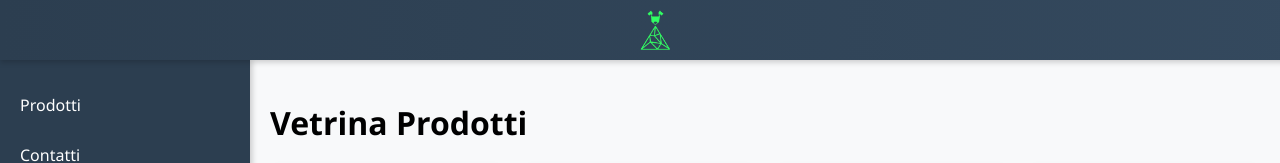
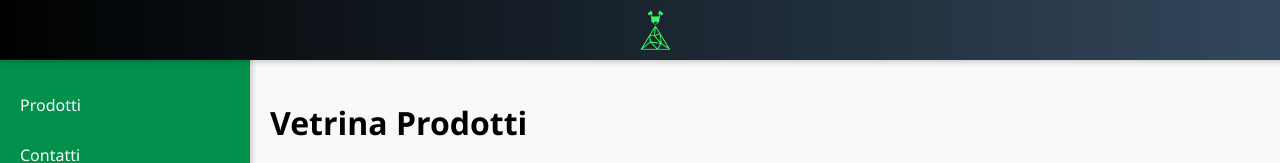
Before and after one commit to Renwo/3d_printall_store, a plain HTML site: page index.html in a window 1280 px wide. Shown: the top 163 px of the page. Drawn offline with Linux system fonts and the light colour scheme.

Commit message:
color changed

```diff
--- a/index.html
+++ b/index.html
@@ -19,7 +19,7 @@
             left: 0;
             width: 100%;
             height: 60px;
-            background: linear-gradient(90deg, #2c3e50, #34495e);
+            background: linear-gradient(90deg, #000101, #34495e);
             color: white;
             display: flex;
             align-items: center;
@@ -47,7 +47,7 @@
             left: 0;
             width: 250px;
             height: 100%;
-            background: #2c3e50;
+            background: #01914c;
             padding-top: 20px;
             box-shadow: 2px 0 6px rgba(0, 0, 0, 0.2);
             transition: left 0.3s ease;
```
